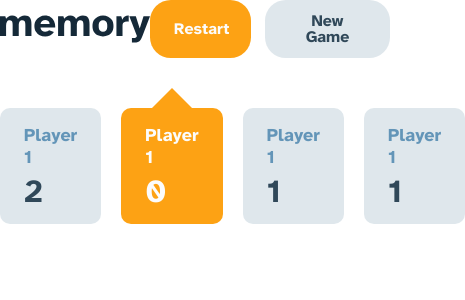
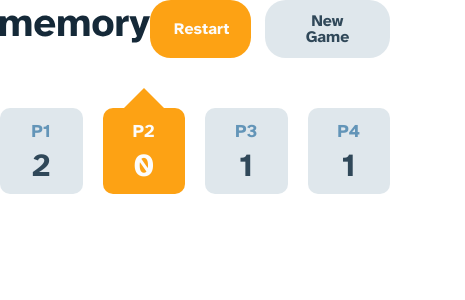
Before and after one commit to DmitryMuzalev/memory-game, a React (Vite) app: page / in a window 390 px wide. Shown: the top 300 px of the page, 465 px wide, since content can reach past the window. Built offline with nearby package versions, Linux system fonts and the light colour scheme.

Commit message:
feat: Add style class 'block', and implementation of adaptive info-blocks.

```diff
--- a/package.json
+++ b/package.json
@@ -14,7 +14,8 @@
     "add": "^2.0.6",
     "react": "^18.2.0",
     "react-dom": "^18.2.0",
-    "react-icons": "^5.2.1"
+    "react-icons": "^5.2.1",
+    "react-responsive": "^10.0.0"
   },
   "devDependencies": {
     "@types/react": "^18.2.66",
--- a/src/components/GameFooter/GameFooter.jsx
+++ b/src/components/GameFooter/GameFooter.jsx
@@ -1,23 +1,37 @@
-import { useState } from 'react';
-import { InfoBlock } from '../InfoBlock/InfoBlock';
-import styles from './GameFooter.module.scss';
-import { PlayerStats } from '../PlayerStats/PlayerStats';
+import { useEffect, useState } from "react";
+import { InfoBlock } from "../InfoBlock/InfoBlock";
+
+import styles from "./GameFooter.module.scss";
+
+import { PlayerStats } from "../PlayerStats/PlayerStats";
+import { timeFormatter } from "../../utils/time-formatter";
+
+import { useMediaQuery } from "react-responsive";
 
 function GameFooter() {
+  const isMobile = useMediaQuery({ query: "(max-width: 540px)" });
+
   const [isOnePlayerMode, setOnePlayerMode] = useState(false);
+  const [time, setTime] = useState(0);
+
+  useEffect(() => {
+    const timeId = setInterval(() => setTime((prev) => prev + 1), 1000);
+    return () => clearInterval(timeId);
+  }, []);
+
   return (
     <footer className={styles.gameFooter}>
       {isOnePlayerMode ? (
         <>
-          <InfoBlock label="time" value="0:00" />
+          <InfoBlock label="time" value={timeFormatter(time)} />
           <InfoBlock label="movies" value="0" />
         </>
       ) : (
         <>
-          <PlayerStats name="Player 1" score={2} />
-          <PlayerStats name="Player 1" score={0} isActive />
-          <PlayerStats name="Player 1" score={1} />
-          <PlayerStats name="Player 1" score={1} />
+          <PlayerStats name={isMobile ? "P1" : "Player 1"} score={2} />
+          <PlayerStats name={isMobile ? "P2" : "Player 2"} score={0} isActive />
+          <PlayerStats name={isMobile ? "P3" : "Player 3"} score={1} />
+          <PlayerStats name={isMobile ? "P4" : "Player 4"} score={1} />
         </>
       )}
     </footer>
--- a/src/components/InfoBlock/InfoBlock.jsx
+++ b/src/components/InfoBlock/InfoBlock.jsx
@@ -2,9 +2,9 @@ import styles from "./InfoBlock.module.scss";
 
 function InfoBlock({ label, value }) {
   return (
-    <div className={styles.infoBlock}>
-      <span className={styles.infoBlockLabel}>{label}</span>
-      <span className={styles.infoBlockValue}>{value}</span>
+    <div className={"block" + " " + styles.infoBlock}>
+      <span>{label}</span>
+      <span>{value}</span>
     </div>
   );
 }
--- a/src/components/InfoBlock/InfoBlock.module.scss
+++ b/src/components/InfoBlock/InfoBlock.module.scss
@@ -1,25 +1,7 @@
 .infoBlock {
-  width: 100%;
-  display: flex;
   align-items: center;
   justify-content: space-between;
-  background-color: var(--c-blue-6);
-  padding: 1rem 1.5rem;
-  font-weight: 700;
-  gap: 1rem;
-  border-radius: 0.625rem;
-
-  &Label {
-    text-transform: capitalize;
-    font-size: 1.125rem;
-    color: var(--c-blue-3);
-  }
-
-  &Value {
-    font-size: 2rem;
-    color: var(--c-blue-2);
-  }
-
-  &Active {
+  @media (max-width: 540px) {
+    flex-direction: column;
   }
 }
--- a/src/components/PlayerStats/PlayerStats.jsx
+++ b/src/components/PlayerStats/PlayerStats.jsx
@@ -1,16 +1,17 @@
-import { clsx } from 'clsx';
-import styles from './PlayerStats.module.scss';
+import { clsx } from "clsx";
+import styles from "./PlayerStats.module.scss";
 
 function PlayerStats({ name, score, isActive = false }) {
   const stylesForPlayerStats = clsx(
+    "block",
     styles.playerStats,
     isActive && styles.playerStatsActive
   );
 
   return (
     <div className={stylesForPlayerStats}>
-      <span className={styles.playerStatsName}>{name}</span>
-      <span className={styles.playerStatsScore}>{score}</span>
+      <span>{name}</span>
+      <span>{score}</span>
     </div>
   );
 }
--- a/src/components/PlayerStats/PlayerStats.module.scss
+++ b/src/components/PlayerStats/PlayerStats.module.scss
@@ -1,34 +1,19 @@
 .playerStats {
   position: relative;
-  display: flex;
   flex-direction: column;
-  width: 100%;
   max-width: 16rem;
-  background-color: var(--c-blue-6);
   font-weight: 700;
-  gap: 0.5rem;
-  padding: 1rem 1.5rem;
-  border-radius: 0.625rem;
-
-  &Name {
-    text-transform: capitalize;
-    font-size: 1.125rem;
-    color: var(--c-blue-3);
-  }
-
-  &Score {
-    line-height: 1;
-    font-size: 2rem;
-    color: var(--c-blue-2);
-  }
+  gap: 1rem;
 
   &Active {
-    background-color: var(--c-yellow-1);
+    background-color: var(--c-yellow-1) !important;
+
     span {
-      color: var(--c-white-1);
+      color: var(--c-white-1) !important;
     }
+
     &::after {
-      content: '';
+      content: "";
       position: absolute;
       left: 50%;
       top: -40px;
@@ -37,4 +22,8 @@
       border-bottom: 20px solid var(--c-yellow-1);
     }
   }
+
+  @media (max-width: 540px) {
+    align-items: center;
+  }
 }
--- a/src/index.scss
+++ b/src/index.scss
@@ -34,6 +34,35 @@ button {
   cursor: pointer;
 }
 
+.block {
+  width: 100%;
+  display: flex;
+  gap: 1rem;
+  font-weight: 700;
+  padding: 1rem 1.5rem;
+  background-color: var(--c-blue-6);
+  border-radius: 0.625rem;
+
+  span:first-child {
+    text-transform: capitalize;
+    font-size: 1.125rem;
+    color: var(--c-blue-3);
+  }
+
+  time,
+  span:last-child {
+    line-height: 1;
+    font-size: 2rem;
+    color: var(--c-blue-2);
+  }
+  @media (max-width: 540px) {
+    gap: 0.5rem;
+    padding: 0.75rem 1rem;
+  }
+}
+
+//! temp \|/
+
 .app {
   /*   display: flex;
   flex-direction: column;
@@ -63,12 +92,3 @@ button {
   display: flex;
   gap: 2rem;
 }
-
-/* .container {
-  display: flex;
-  flex-direction: column;
-  align-items: center;
-  width: 100%;
-  padding: 0 1rem;
-}
- */
--- /dev/null
+++ b/src/utils/time-formatter.js
@@ -0,0 +1,4 @@
+function timeFormatter(time = 0) {
+  return `${Math.trunc(time / 60)}:${String(time % 60).padStart(2, "0")}`;
+}
+export { timeFormatter };
```
Also changed, not shown: plan.txt, 1 other file (tests, documents, lock files or other folders).
